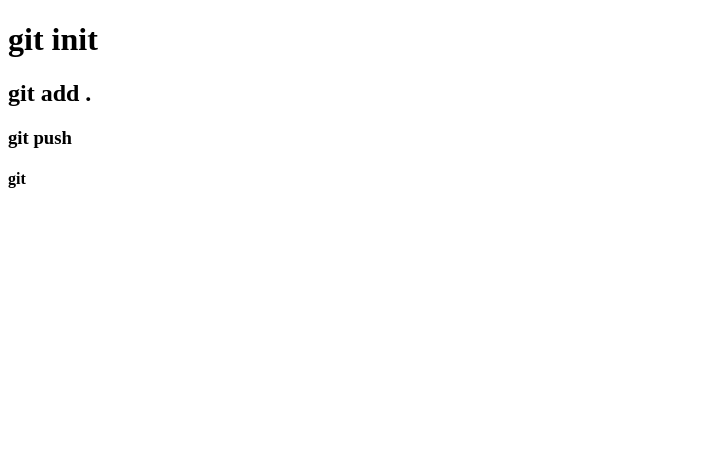
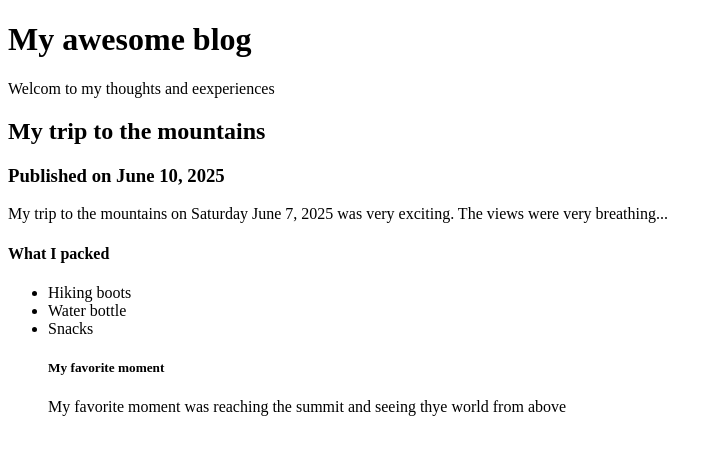
Before and after one commit to Usmanxsaleem/Class_Work, a plain HTML site: page Jean.html in a window 1280 px wide. Shown: the whole page, without its empty margins (0-711 px from the left). Drawn offline with Linux system fonts and the light colour scheme.

Commit message:
Added new html

```diff
--- a/Jean.html
+++ b/Jean.html
@@ -6,9 +6,21 @@
     <title>Git commands</title>
 </head>
 <body>
-    <h1>git init</h1>
-    <h2>git add .</h2>
-    <h3>git push</h3>
-    <h4>git </h4>
+   <h1>My awesome blog</h1>
+    <p>Welcom to my thoughts and eexperiences</p>
+    <article>
+        <h2>My trip to the mountains</h2>
+        <h3>Published on June 10, 2025</h3>
+        <p> My trip to the mountains on Saturday June 7, 2025 was very exciting. The views were very breathing...</p>
+        <h4>What I packed</h4>
+        <ul>
+            <li>Hiking boots</li>
+            <li>Water bottle</li>
+            <li>Snacks</li>
+            <h5>My favorite moment</h5>
+            <p>My favorite moment was reaching the summit and seeing thye world from above</p>
+        </ul>
+
+    </article>
 </body>
 </html>
```
Also changed, not shown: syanok.html (line endings or trailing spaces).
